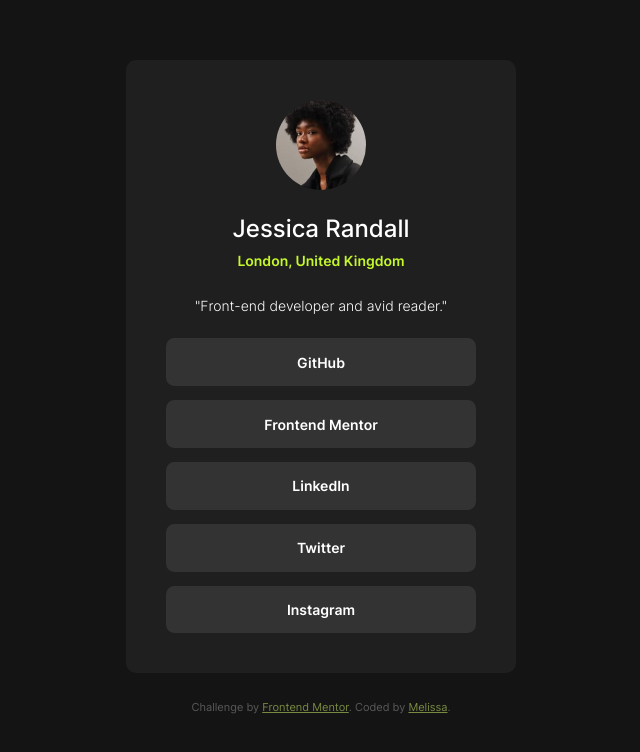
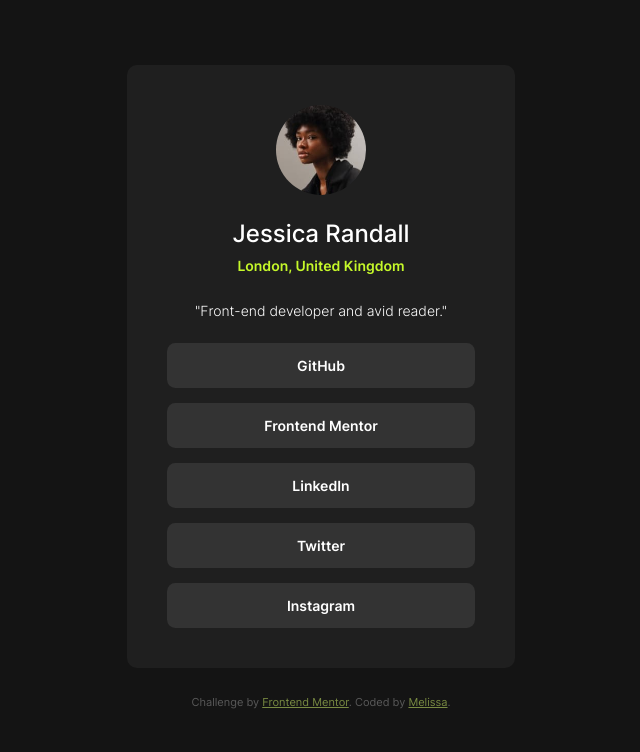
Before and after one commit to MelissaZhuu/social-links-profile-main, a plain HTML site: page index.html in a window 1280 px wide. Shown: the whole page, without its empty margins (319-959 px from the left). Drawn offline with Linux system fonts and the light colour scheme.

Commit message:
applied feedback

```diff
--- a/index.html
+++ b/index.html
@@ -2,7 +2,7 @@
 <html lang="en">
 <head>
   <meta charset="UTF-8">
-  <meta name="viewport" content="width=device-width, initial-scale=1.0"> <!-- displays site properly based on user's device -->
+  <meta name="viewport" content="width=device-width, initial-scale=1.0">
 
   <link rel="icon" type="image/png" sizes="32x32" href="./assets/images/favicon-32x32.png">
   <link rel="stylesheet" href="styles.css">
@@ -18,13 +18,13 @@
       <p class="bio">"Front-end developer and avid reader."</p>
     </div>
 
-    <div class="socials">
-      <div>GitHub</div>
-      <div>Frontend Mentor</div>
-      <div>LinkedIn</div>
-      <div>Twitter</div>
-      <div>Instagram</div>
-    </div>
+    <ul class="socials">
+      <li>GitHub</li>
+      <li>Frontend Mentor</li>
+      <li>LinkedIn</li>
+      <li>Twitter</li>
+      <li>Instagram</li>
+    </ul>
   </div>
 
   <div class="attribution">
--- a/styles.scss
+++ b/styles.scss
@@ -96,12 +96,13 @@
 .socials {
     display: flex;
     flex-direction: column;
-    gap: 1.4em;
-    div {
+    gap: 1.5em;
+    list-style-type: none;
+    li {
         @extend %socials-text;
         background-color: $grey;
         border-radius: 0.6em;
-        padding: 1.1em;
+        padding: 1em;
         width: 18em;
 
         &:hover {
@@ -128,7 +129,7 @@
     }
 
     .socials {
-        div {
+        li {
             width: 20em;
         }
     }
```
Also changed, not shown: styles.css, 1 other file.
